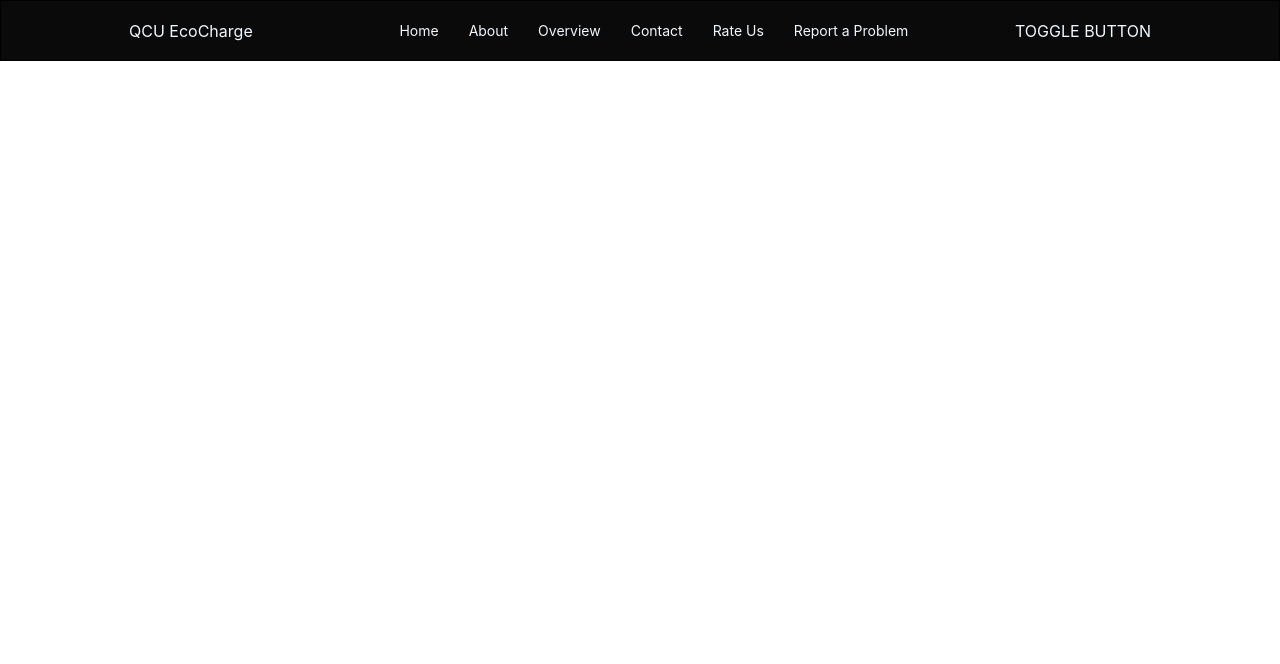
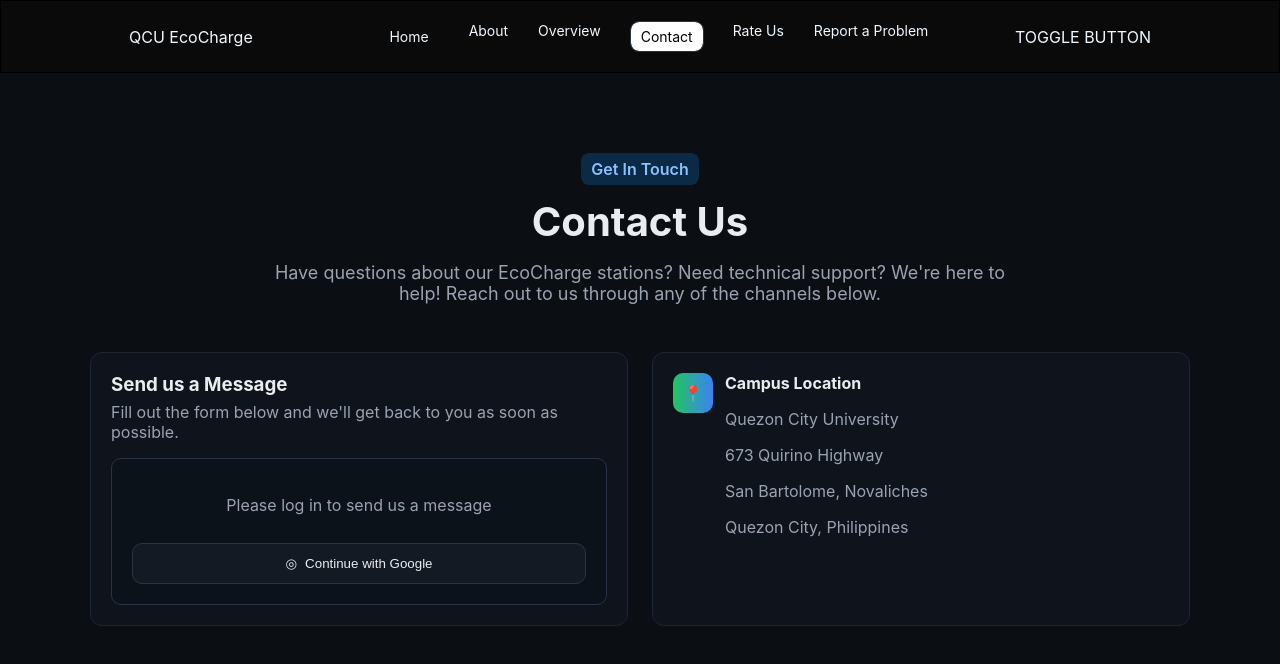
Before and after one commit to XerojUlgasan/QCU---Solar-Charge, a React (Create React App) app: page /contact in a window 1280 px wide. Shown: the top 664 px of the page. Built offline with nearby package versions, Linux system fonts and the light colour scheme.

Commit message:
nav bar and contact page

```diff
--- a/src/App.js
+++ b/src/App.js
@@ -1,6 +1,7 @@
 import logo from './logo.svg';
 import { Routes, Route, Link } from 'react-router-dom';
 import Homepage from './pages/Homepage';
+import Contact from './pages/Contact';
 import Navbar from './components/Navbar';
 
 function App() {
@@ -10,6 +11,7 @@ function App() {
 
       <Routes>
         <Route path='/' element={<Homepage/>}/>
+        <Route path='/contact' element={<Contact/>}/>
       </Routes>
     </>
   );
--- a/src/components/Navbar.js
+++ b/src/components/Navbar.js
@@ -1,4 +1,5 @@
 import react from "react"
+import { NavLink, Link } from "react-router-dom"
 import "../styles/Navbar.css"
 
 function Navbar () {
@@ -12,10 +13,14 @@ function Navbar () {
 
             <span id="middle">
                 <ul id="pages">
-                    <li>Home</li>
+                    <li>
+                        <NavLink to="/" className={({isActive}) => isActive ? 'nav-link active' : 'nav-link'}>Home</NavLink>
+                    </li>
                     <li>About</li>
                     <li>Overview</li>
-                    <li>Contact</li>
+                    <li>
+                        <NavLink to="/contact" className={({isActive}) => isActive ? 'nav-link active' : 'nav-link'}>Contact</NavLink>
+                    </li>
                     <li>Rate Us</li>
                     <li>Report a Problem</li>
                 </ul>
--- /dev/null
+++ b/src/pages/Contact.js
@@ -0,0 +1,45 @@
+import React from 'react';
+import "../styles/Contact.css";
+
+function Contact() {
+	return (
+		<div id="contact-page">
+			<div className="container">
+				<div className="header">
+					<span className="badge">Get In Touch</span>
+					<h1>Contact Us</h1>
+					<p className="subtitle">Have questions about our EcoCharge stations? Need technical support? We're here to help! Reach out to us through any of the channels below.</p>
+				</div>
+
+				<div className="grid">
+					<div className="card left">
+						<h3>Send us a Message</h3>
+						<p className="desc">Fill out the form below and we'll get back to you as soon as possible.</p>
+						<div className="login-box">
+							<p className="muted">Please log in to send us a message</p>
+							<button className="google-btn">
+								<span className="google-icon">◎</span>
+								Continue with Google
+							</button>
+						</div>
+					</div>
+
+					<div className="card right">
+						<div className="info">
+							<div className="info-icon">📍</div>
+							<div>
+								<h4>Campus Location</h4>
+								<p className="muted">Quezon City University</p>
+								<p className="muted">673 Quirino Highway</p>
+								<p className="muted">San Bartolome, Novaliches</p>
+								<p className="muted">Quezon City, Philippines</p>
+							</div>
+						</div>
+					</div>
+				</div>
+			</div>
+		</div>
+	);
+}
+
+export default Contact;
--- /dev/null
+++ b/src/styles/Contact.css
@@ -0,0 +1,19 @@
+#contact-page{min-height:100vh;padding:80px 16px;color:#eaecef;background:#0b0e13}
+#contact-page .container{max-width:1100px;margin:0 auto}
+#contact-page .header{text-align:center;margin-bottom:48px}
+#contact-page .badge{display:inline-block;margin-bottom:12px;padding:6px 10px;border-radius:8px;background:#0b2a45;color:#8ec0ff;font-weight:600}
+#contact-page h1{font-size:40px;margin:0 0 16px 0}
+#contact-page .subtitle{max-width:760px;margin:0 auto;color:#9aa3b2;font-size:18px}
+#contact-page .grid{display:grid;grid-template-columns:1fr;gap:24px}
+@media(min-width:992px){#contact-page .grid{grid-template-columns:1fr 1fr}}
+#contact-page .card{background:#0f141c;border:1px solid #1e2633;border-radius:12px;padding:20px}
+#contact-page .card.left h3{margin:0 0 6px 0}
+#contact-page .card.left .desc{color:#9aa3b2;margin:0 0 16px 0}
+#contact-page .login-box{border:1px solid #2a3446;border-radius:10px;padding:20px;text-align:center;background:#0c121a}
+#contact-page .muted{color:#9aa3b2}
+#contact-page .google-btn{margin-top:12px;width:100%;padding:12px 14px;border-radius:10px;background:#121a24;color:#eaecef;border:1px solid #2a3446;cursor:pointer}
+#contact-page .google-btn:hover{background:#0f161f}
+#contact-page .google-icon{margin-right:8px}
+#contact-page .info{display:flex;gap:12px}
+#contact-page .info-icon{width:40px;height:40px;border-radius:10px;background:linear-gradient(90deg,#22c55e,#3b82f6);display:flex;align-items:center;justify-content:center}
+#contact-page h4{margin:0 0 6px 0}
--- a/src/styles/Navbar.css
+++ b/src/styles/Navbar.css
@@ -30,3 +30,21 @@
     background-color: rgba(128, 128, 128, 0.301);
     cursor:pointer;
 }
+
+/* link styles */
+#navbar .nav-link{
+    display:inline-block;
+    color: aliceblue;
+    text-decoration: none;
+    padding: 6px 10px;
+    border-radius: 8px;
+    transition: background-color .2s ease, color .2s ease;
+}
+#navbar .nav-link:hover{
+    background-color: rgba(128,128,128,0.25);
+}
+#navbar .nav-link.active{
+    background: #ffffff;
+    color: #000000;
+    outline: 1px solid #2a3446;
+}
```
